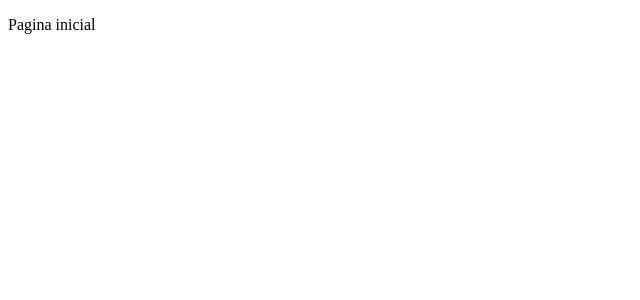
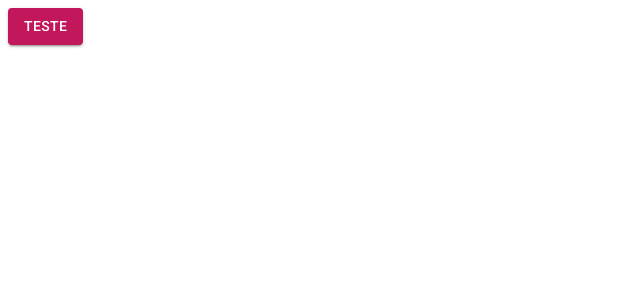
Before and after one commit to joycesilvaaa/Atlantis, a React (Create React App) app in the folder atviv-atlantis/: page /pagina-inicial in a window 1280 px wide. Shown: the top 300 px of the page, without its empty margins (0-640 px from the left). Built offline with nearby package versions, Linux system fonts and the light colour scheme.

Commit message:
feat: Adicionado tema claro e provider

```diff
--- a/atviv-atlantis/package.json
+++ b/atviv-atlantis/package.json
@@ -11,6 +11,7 @@
   "dependencies": {
     "@emotion/react": "^11.13.3",
     "@emotion/styled": "^11.13.0",
+    "@mui/icons-material": "^6.1.2",
     "@mui/material": "^6.1.2",
     "react": "^18.3.1",
     "react-dom": "^18.3.1",
--- a/atviv-atlantis/public/index.html
+++ b/atviv-atlantis/public/index.html
@@ -7,7 +7,10 @@
     <meta name="theme-color" content="#000000" />
     <meta name="description"content="Atividade 4 - Atlantis"/>
     <link rel="apple-touch-icon" href="%PUBLIC_URL%/logo192.png" />
-    <link rel="manifest" href="%PUBLIC_URL%/manifest.json" />
+    <link rel="manifest" href="%PUBLIC_URL%/manifest.json" /><link rel="preconnect" href="https://fonts.googleapis.com" />
+    <link rel="preconnect" href="https://fonts.gstatic.com" crossorigin />
+    <link rel="stylesheet" href="https://fonts.googleapis.com/css2?family=Roboto:wght@300;400;500;700&display=swap"/>
+    <link rel="stylesheet" href="https://fonts.googleapis.com/icon?family=Material+Icons"/>
 
     <title>Atlantis</title>
   </head>
--- a/atviv-atlantis/src/routes/index.tsx
+++ b/atviv-atlantis/src/routes/index.tsx
@@ -1,9 +1,10 @@
+import { Button } from "@mui/material"
 import { Routes, Route, Navigate } from "react-router-dom"
 
 function AppRoutes(){
     return (
         <Routes>
-            <Route path="/pagina-inicial" element={<p>Pagina inicial</p>}/>
+            <Route path="/pagina-inicial" element={<Button variant="contained" color="primary" >Teste</Button>}/>
             <Route path="*" element={<Navigate to="/pagina-inicial"/>}/>
         </Routes>
     )
--- /dev/null
+++ b/atviv-atlantis/src/shared/themes/Light.ts
@@ -0,0 +1,26 @@
+import { createTheme } from '@mui/material'
+import { blue, grey, pink } from '@mui/material/colors'
+
+function LightTheme(){
+    return createTheme({
+        palette: {
+            primary:{
+                main:pink[700],
+                dark:pink[800],
+                light:pink[500],
+                contrastText:'white'
+            },
+            secondary:{
+                main:pink[500],
+                dark:pink[400],
+                light:pink[300],
+                contrastText:'white'
+            },
+            background: {
+                default: grey[100],
+                paper: 'white'
+            }
+        }
+    })
+}
+export default LightTheme
--- a/atviv-atlantis/src/shared/themes/index.ts
+++ b/atviv-atlantis/src/shared/themes/index.ts
@@ -1 +1 @@
-export {}
+export * from './Light'
```
Also changed, not shown: atviv-atlantis/src/App.tsx (+6 -1 lines), 1 other file (tests, documents, lock files or other folders).
